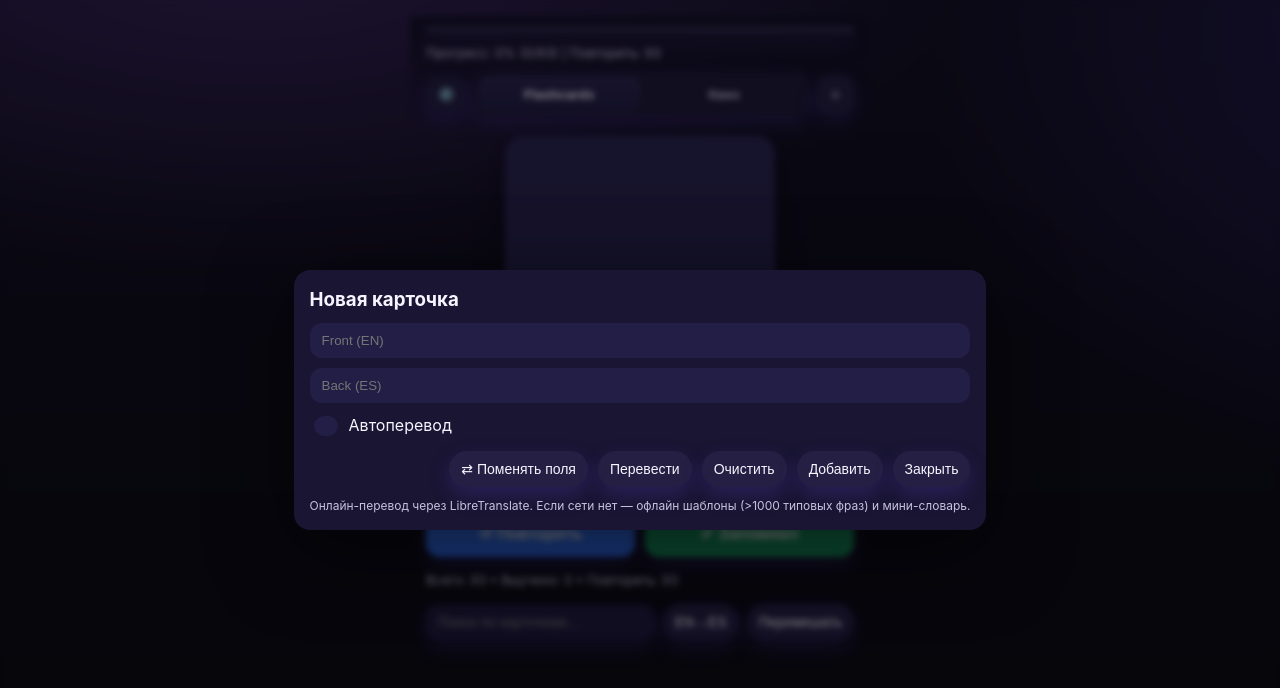
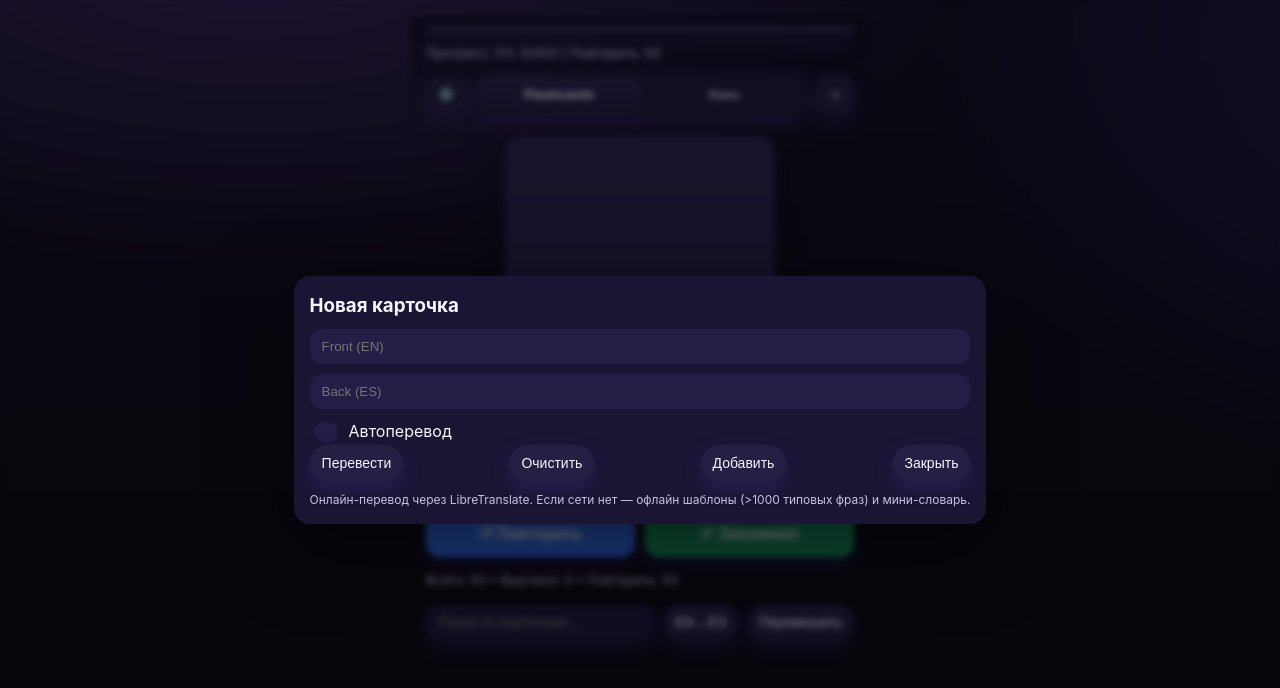
Before and after one commit to Agamagic/my-app2, a plain HTML site: page index.html in a window 1280 px wide. Both pictures are taken after a click on the button "Добавить". Drawn offline with Linux system fonts and the light colour scheme.

Commit message:
Update index.html

```diff
--- a/index.html
+++ b/index.html
@@ -78,25 +78,40 @@
   .modal h3{margin:0 0 10px}
   .modal .row{margin-top:10px}
   .modal input{width:100%;appearance:none;border:none;border-radius:12px;padding:10px 12px;background:#231e46;color:var(--text);outline:none}
-  .modal .actions{display:flex;gap:10px;justify-content:flex-end;margin-top:12px}
-  /* Кнопки в диалоге "Новая карточка" */
+  /* не трогаем actions внутри #dlgAdd */
+.modal .actions:not(.actions-add){
+  display:flex;
+  gap:10px;
+  justify-content:flex-end;
+  margin-top:12px;
+}
+
+  /* Кнопки в диалоге "Новая карточка" — мобильный вид (2 колонки) */
 .actions-add{
   display:grid;
-  grid-template-columns: 1fr 1fr; /* телефон: сетка 2 x N */
+  grid-template-columns: 1fr 1fr;
   gap:10px;
+  /* важно: переопределяем то, что задаёт .modal .actions */
+  justify-content: unset;
+  align-content: start;
 }
-.actions-add .chip{ width:100%; }
+.actions-add .chip{
+  width:100%;
+  min-width:0;          /* Safari iOS: позволяем кнопке сжиматься внутри грида */
+}
 
-/* Десктоп: одна строка */
-@media (min-width: 680px){
-  #dlgAdd .modal{ min-width:560px; }      /* шире модалка только для этого диалога */
+/* Десктоп: в одну строку */
+@media (min-width:680px){
+  #dlgAdd .modal{ min-width:560px; }
   .actions-add{
     display:flex;
     flex-wrap:nowrap;
+    gap:10px;
     justify-content:space-between;
   }
   .actions-add .chip{ width:auto; }
 }
+
   .footnote{margin-top:10px;color:var(--muted);font-size:12px}
   .linklike{color:#9ea0ff;text-decoration:underline;cursor:pointer}
   :focus-visible{outline:2px solid #8c7aff;outline-offset:2px;border-radius:10px}
@@ -215,7 +230,6 @@
 
     <!-- ЕДИНЫЙ блок кнопок -->
     <div class="actions actions-add">
-      <button class="chip" type="button" id="btnSwap">⇄ Поменять поля</button>
       <button class="chip" type="button" id="btnTranslate">Перевести</button>
       <button class="chip" type="button" id="btnClearAdd">Очистить</button>
       <button class="chip" type="submit" id="btnAddConfirm">Добавить</button>
@@ -274,7 +288,7 @@ const settingsListWrap = $('#settingsListWrap');
   const btnClearAdd=$('#btnClearAdd');
   const btnAddClose = $('#btnAddClose');
   const quizMeta=$('#quizMeta'), quizPrompt=$('#quizPrompt'), quizOpts=$('#quizOpts'), quizRestart=$('#quizRestart');
-  const autoTranslate=$('#autoTranslate'), btnTranslate=$('#btnTranslate'), btnSwap=$('#btnSwap'), trStatus=$('#trStatus');
+  const autoTranslate=$('#autoTranslate'), btnTranslate=$('#btnTranslate'), trStatus=$('#trStatus');
   const bgPalette=$('#bgPalette'), cardPalette=$('#cardPalette');
 
   /** ---------- App ---------- */
@@ -824,7 +838,6 @@ function buildPalettes(){
   addFront.addEventListener('input', scheduleAutoTranslate);
   addBack .addEventListener('input', scheduleAutoTranslate);
   btnTranslate.addEventListener('click', doTranslateActive);
-  btnSwap.addEventListener('click', ()=>{ const f=addFront.value; addFront.value=addBack.value; addBack.value=f; });
 
   addForm.addEventListener('submit', (ev)=>{
     ev.preventDefault();
```
